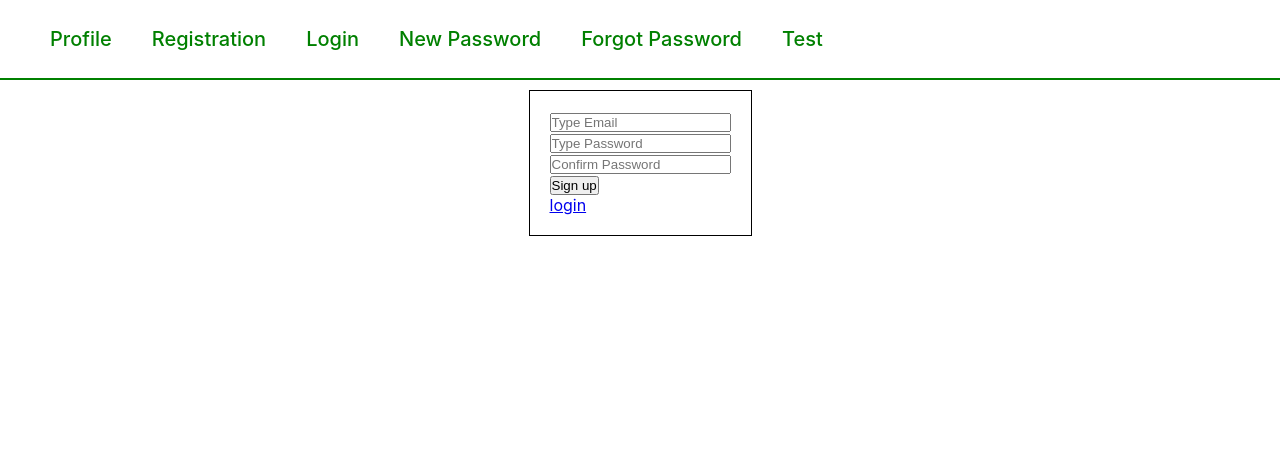
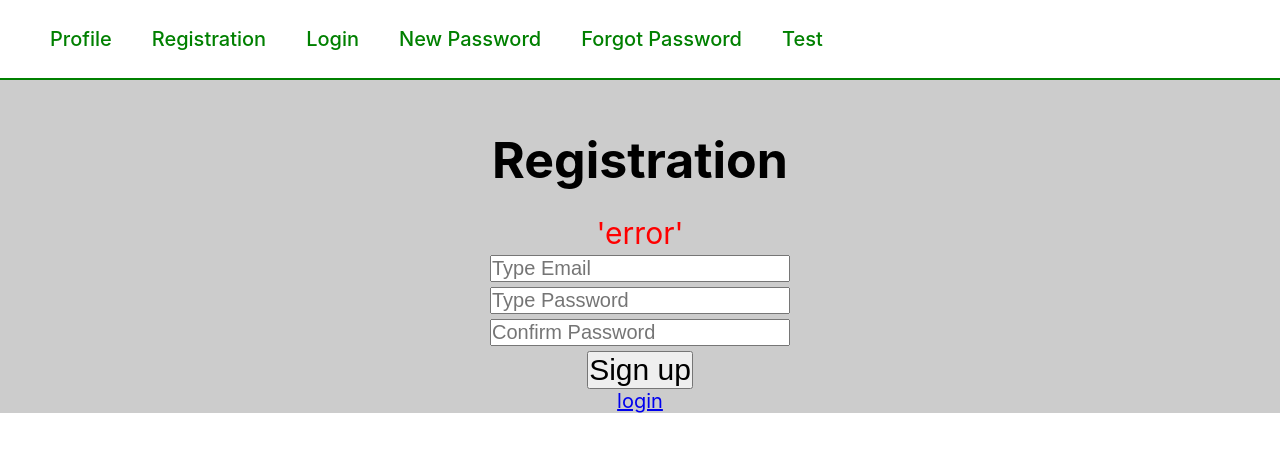
Before and after one commit to whiteartur1997/gato, a React (Create React App) app: page /#/registration in a window 1280 px wide. Shown: the top 452 px of the page. Built offline with nearby package versions, Linux system fonts and the light colour scheme; no server answers.

Commit message:
add styles to Registration.tsx

```diff
--- a/src/features/Registration/Registration.module.css
+++ b/src/features/Registration/Registration.module.css
@@ -1,11 +1,36 @@
 
-.registrationPage{
+.registrationPage {
     display: flex;
-    justify-content: center;
-    padding: 10px;
+    flex-direction: column;
+    text-align: center;
+    padding-top: 50px;
+    font-size: 20px;
+    background-color: #cccccc;
 }
 
-.registrationBlock{
-    border: 1px solid black;
-    padding: 20px;
+.registrationPage__title {
+    font-size: 50px;
+    padding-bottom: 25px;
 }
+
+.registrationPage__registrationBlock {
+    display: flex;
+    flex-direction: column;
+    align-items: center;
+}
+
+.registrationPage__registrationBlock__input {
+    font-size: 20px;
+    margin-bottom: 5px;
+    width: 300px;
+}
+
+.registrationPage__registrationBlock__error {
+    height: 40px;
+    font-size: 30px;
+    color: red
+}
+
+.registrationPage__registrationBlock__button {
+    font-size: 30px;
+}
--- a/src/features/Registration/Registration.tsx
+++ b/src/features/Registration/Registration.tsx
@@ -2,6 +2,7 @@ import React from 'react';
 import {NavLink} from 'react-router-dom';
 import styles from './Registration.module.css';
 import {useFormik} from 'formik';
+
 
 /**
  * Validate formik
@@ -52,21 +53,27 @@ export const Registration = () => {
     });
 
     return <div className={styles.registrationPage}>
-        <div className={styles.registrationBlock}>
+
+        <h1 className={styles.registrationPage__title}>Registration</h1>
+
+        <div className={styles.registrationPage__registrationBlock}>
+            <div className={styles.registrationPage__registrationBlock__error}>'error'</div>
             <form onSubmit={formik.handleSubmit}>
                 <div>
                     {/*<label htmlFor="email">Email: </label>*/}
-                    <input type="text"
+                    <input className={styles.registrationPage__registrationBlock__input}
+                           type="text"
                            id={'email'}
                            {...formik.getFieldProps('email')}
-                        placeholder={'Type Email'}
+                           placeholder={'Type Email'}
                     />
                     {formik.touched.email && formik.errors.email ?
                         <div style={{color: 'red'}}>{formik.errors.email}</div> : null}
                 </div>
                 <div>
                     {/*<label htmlFor="pass">Password: </label>*/}
-                    <input type="password"
+                    <input className={styles.registrationPage__registrationBlock__input}
+                           type="password"
                            id={'pass'}
                            {...formik.getFieldProps('password')}
                            placeholder={'Type Password'}
@@ -76,7 +83,8 @@ export const Registration = () => {
                 </div>
                 <div>
                     {/*<label htmlFor="confirmPass">Confirm Password: </label>*/}
-                    <input type="password"
+                    <input className={styles.registrationPage__registrationBlock__input}
+                           type="password"
                            id={'confirmPass'}
                            {...formik.getFieldProps('confirmPassword')}
                            placeholder={'Confirm Password'}
@@ -84,7 +92,9 @@ export const Registration = () => {
                     {formik.touched.confirmPassword && formik.errors.confirmPassword ?
                         <div style={{color: 'red'}}>{formik.errors.confirmPassword}</div> : null}
                 </div>
-                <button type={'submit'}>Sign up</button>
+                <button className={styles.registrationPage__registrationBlock__button}
+                    type={'submit'}
+                >Sign up</button>
             </form>
             <div>
                 <NavLink to={'login'}> login</NavLink>
```
